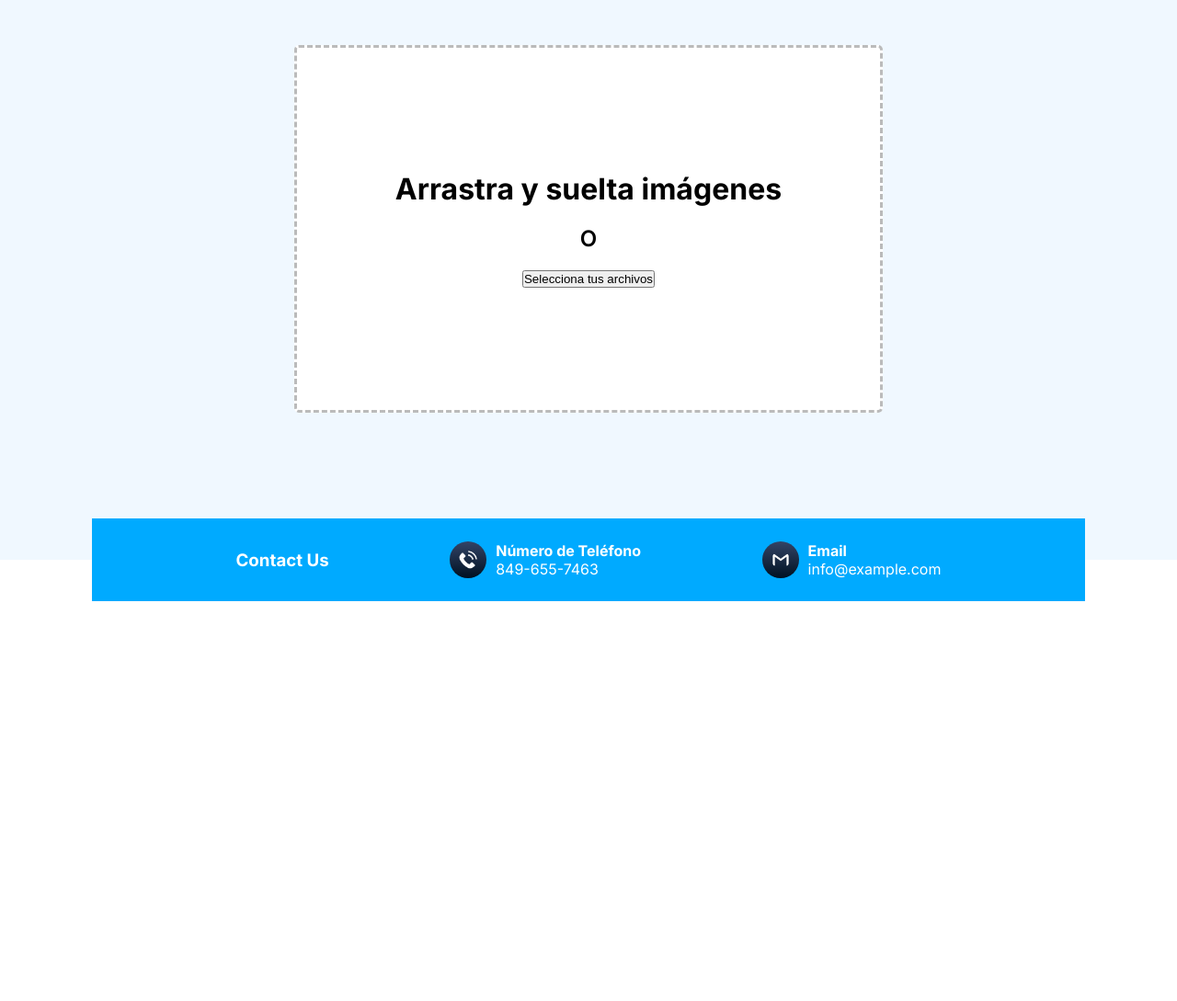
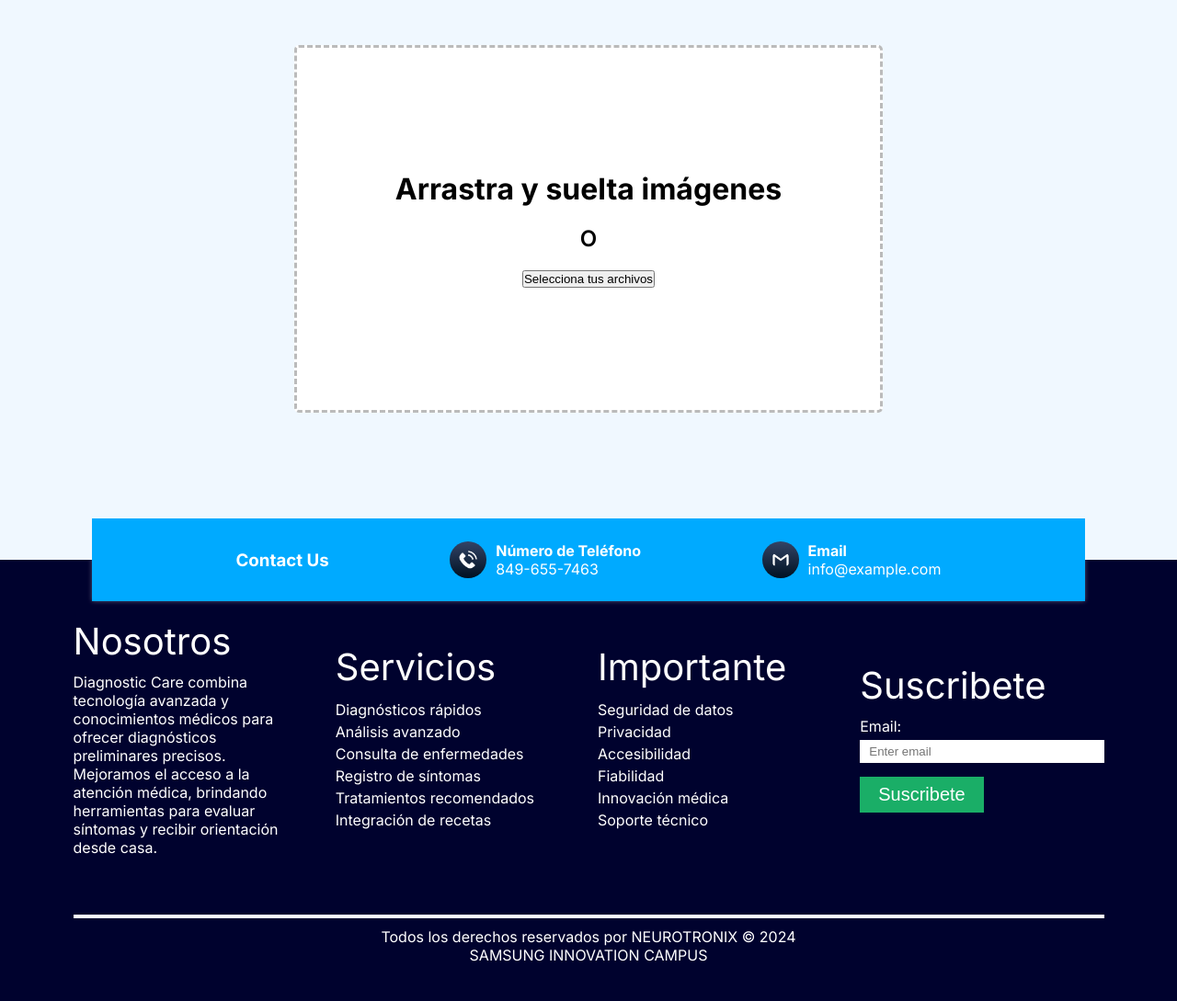
Before and after one commit to OAGgithub/SIC-Python, a Flask app: page /basico in a window 1280 px wide. Shown: the part 1174-2263 px from the top of the page at 92% size. Before the commit the page ends 1828 px from the top, so only its background shows below. Run offline with Flask 3, Linux system fonts and the light colour scheme; data that the repository does not hold is empty; parts of the project's set-up code (start-up, migrations or seed data) failed here and were passed over.

Commit message:
"Push final "

```diff
--- a/Proyect/FRONT_/app/templates/Basico.html
+++ b/Proyect/FRONT_/app/templates/Basico.html
@@ -131,7 +131,58 @@
         </div>
       </div>
     </section>
-
+    <footer id="footer">
+      <div class="footer__content">
+        <div class="footer__nosotros footer__content-bloques">
+          <h3>Nosotros</h3>
+          <p>
+            Diagnostic Care combina tecnología avanzada y conocimientos médicos
+            para ofrecer diagnósticos preliminares precisos. Mejoramos el acceso
+            a la atención médica, brindando herramientas para evaluar síntomas y
+            recibir orientación desde casa.
+          </p>
+        </div>
+        <div class="footer__servicios footer__content-bloques">
+          <h3>Servicios</h3>
+          <ul class="footer__content-parrafos">
+            <li>Diagnósticos rápidos</li>
+            <li>Análisis avanzado</li>
+            <li>Consulta de enfermedades</li>
+            <li>Registro de síntomas</li>
+            <li>Tratamientos recomendados</li>
+            <li>Integración de recetas</li>
+          </ul>
+        </div>
+        <div class="footer__importante footer__content-bloques">
+          <h3>Importante</h3>
+          <ul class="footer__content-parrafos">
+            <li>Seguridad de datos</li>
+            <li>Privacidad</li>
+            <li>Accesibilidad</li>
+            <li>Fiabilidad</li>
+            <li>Innovación médica</li>
+            <li>Soporte técnico</li>
+          </ul>
+        </div>
+        <div class="footer__suscibete footer__content-bloques">
+          <h3>Suscribete</h3>
+          <label for="email">Email: </label>
+          <input
+            type="email"
+            name="email"
+            id="email"
+            placeholder="Enter email"
+          />
+          <a href="#"><button>Suscribete</button></a>
+        </div>
+      </div>
+      <div class="footer__derechos-reservados">
+        <p>
+          Todos los derechos reservados por NEUROTRONIX © 2024 SAMSUNG
+          INNOVATION CAMPUS
+        </p>
+      </div>
+    </footer>
     <script src="https://ajax.googleapis.com/ajax/libs/jquery/3.5.1/jquery.min.js"></script>
     <script src="{{ url_for('static', filename='javascript/diagnostics.js') }}"></script>
     <script src="{{ url_for('static', filename='javascript/script.js') }}"></script>
```
